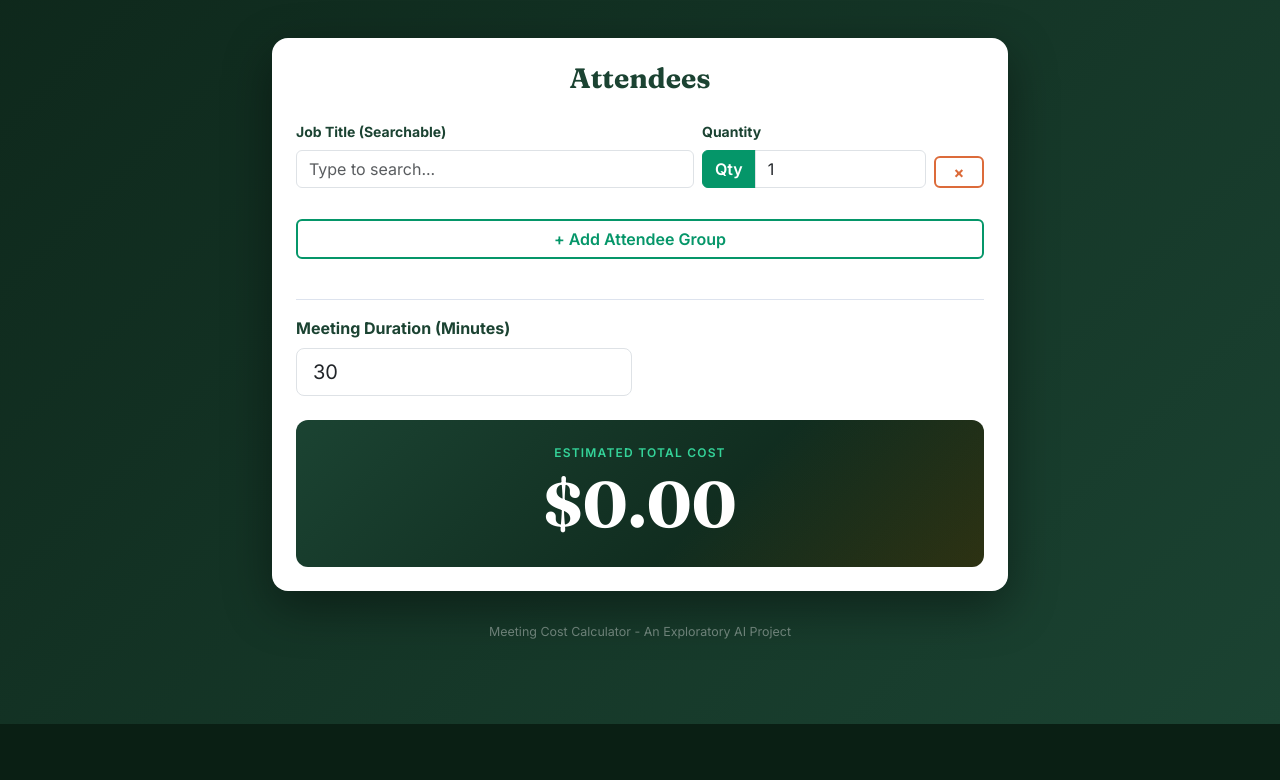
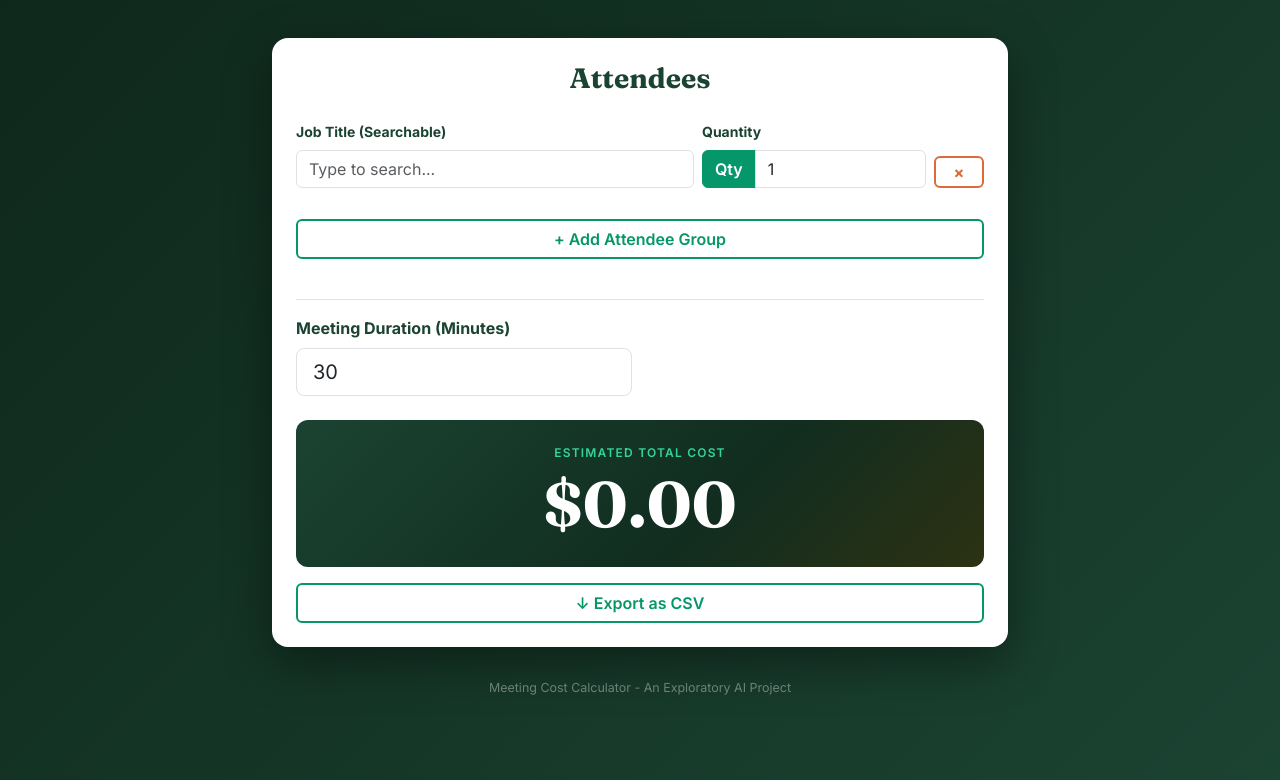
Before and after one commit to edingc/meeting-cost-calculator, a plain HTML site: page index.html in a window 1280 px wide. Shown: the part 703-1483 px from the top of the page. Before the commit the page ends 1427 px from the top, so only its background shows below. Drawn offline with nearby package versions, Linux system fonts and the light colour scheme.

Commit message:
add csv download ability

```diff
--- a/app.js
+++ b/app.js
@@ -91,4 +91,42 @@ function calculate() {
     }).format(totalCost);
 }
 
+function exportCSV() {
+    const duration = parseFloat(document.getElementById('duration').value) || 0;
+    const rows = document.querySelectorAll('.role-row');
+
+    const headers = ['Job Title', 'Quantity', 'Annual Salary', 'Hourly Rate', 'Duration (min)', 'Subtotal'];
+    const csvRows = [headers];
+    let totalCost = 0;
+
+    rows.forEach(row => {
+        const title = row.querySelector('.title-search').value || '(Untitled)';
+        const salary = parseFloat(row.querySelector('.salary-value').value) || 0;
+        const qty = parseInt(row.querySelector('.qty-input').value) || 0;
+        const hourlyRate = salary / 2080;
+        const subtotal = (hourlyRate / 60) * duration * qty;
+        totalCost += subtotal;
+
+        csvRows.push([
+            `"${title.replace(/"/g, '""')}"`,
+            qty,
+            salary.toFixed(2),
+            hourlyRate.toFixed(4),
+            duration,
+            subtotal.toFixed(2)
+        ]);
+    });
+
+    csvRows.push(['', '', '', '', 'Total', totalCost.toFixed(2)]);
+
+    const csvContent = csvRows.map(r => r.join(',')).join('\n');
+    const blob = new Blob([csvContent], { type: 'text/csv' });
+    const url = URL.createObjectURL(blob);
+    const a = document.createElement('a');
+    a.href = url;
+    a.download = `meeting-cost-${new Date().toISOString().slice(0, 10)}.csv`;
+    a.click();
+    URL.revokeObjectURL(url);
+}
+
 loadSalaries();
--- a/index.html
+++ b/index.html
@@ -73,6 +73,10 @@
                     <h1 id="total-cost" class="display-4 fw-bold mb-0">$0.00</h1>
                 </div>
 
+                <div class="d-grid mt-3">
+                    <button class="btn btn-add-row" type="button" onclick="exportCSV()">↓ Export as CSV</button>
+                </div>
+
             </div>
         </div>
     </div>
```
